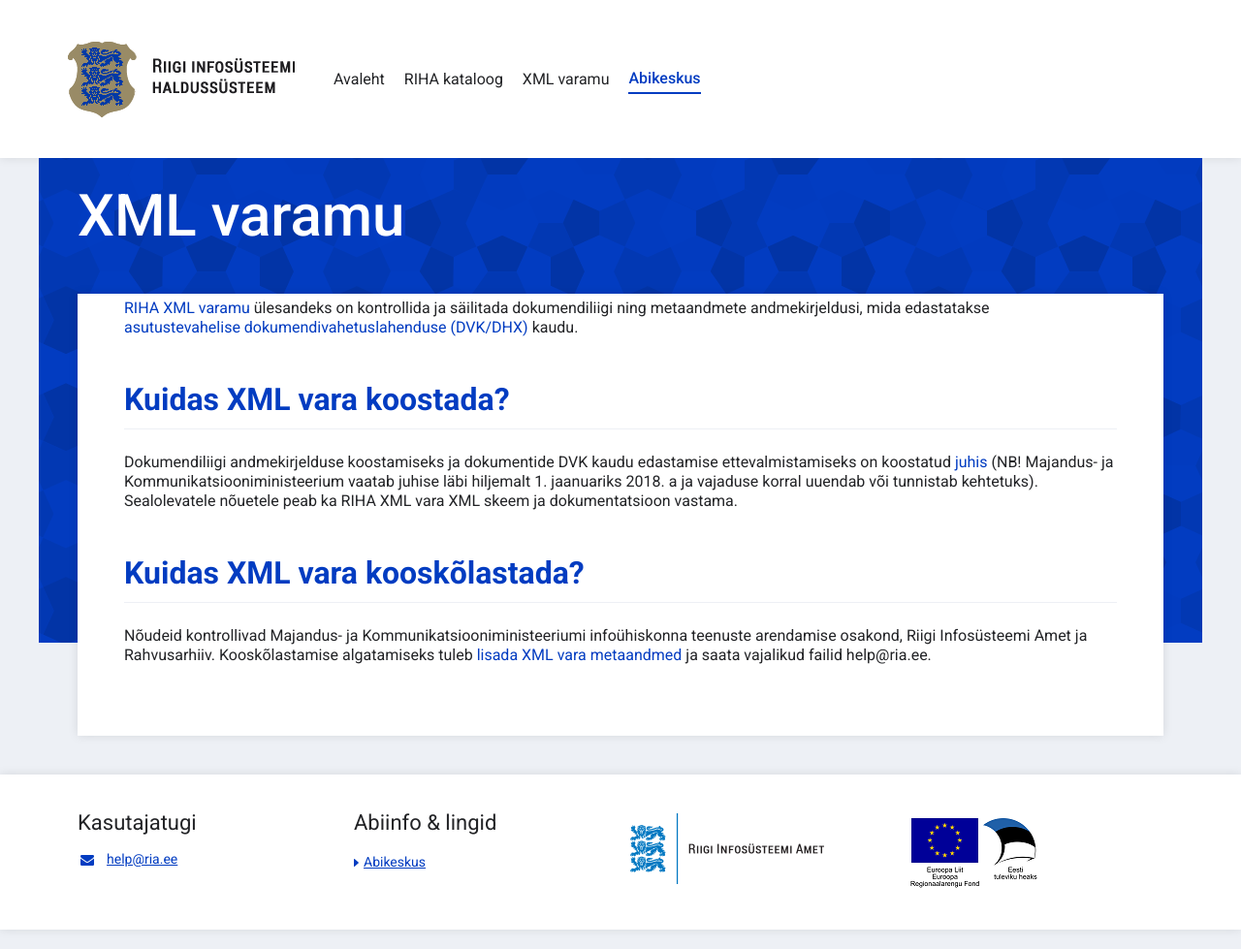
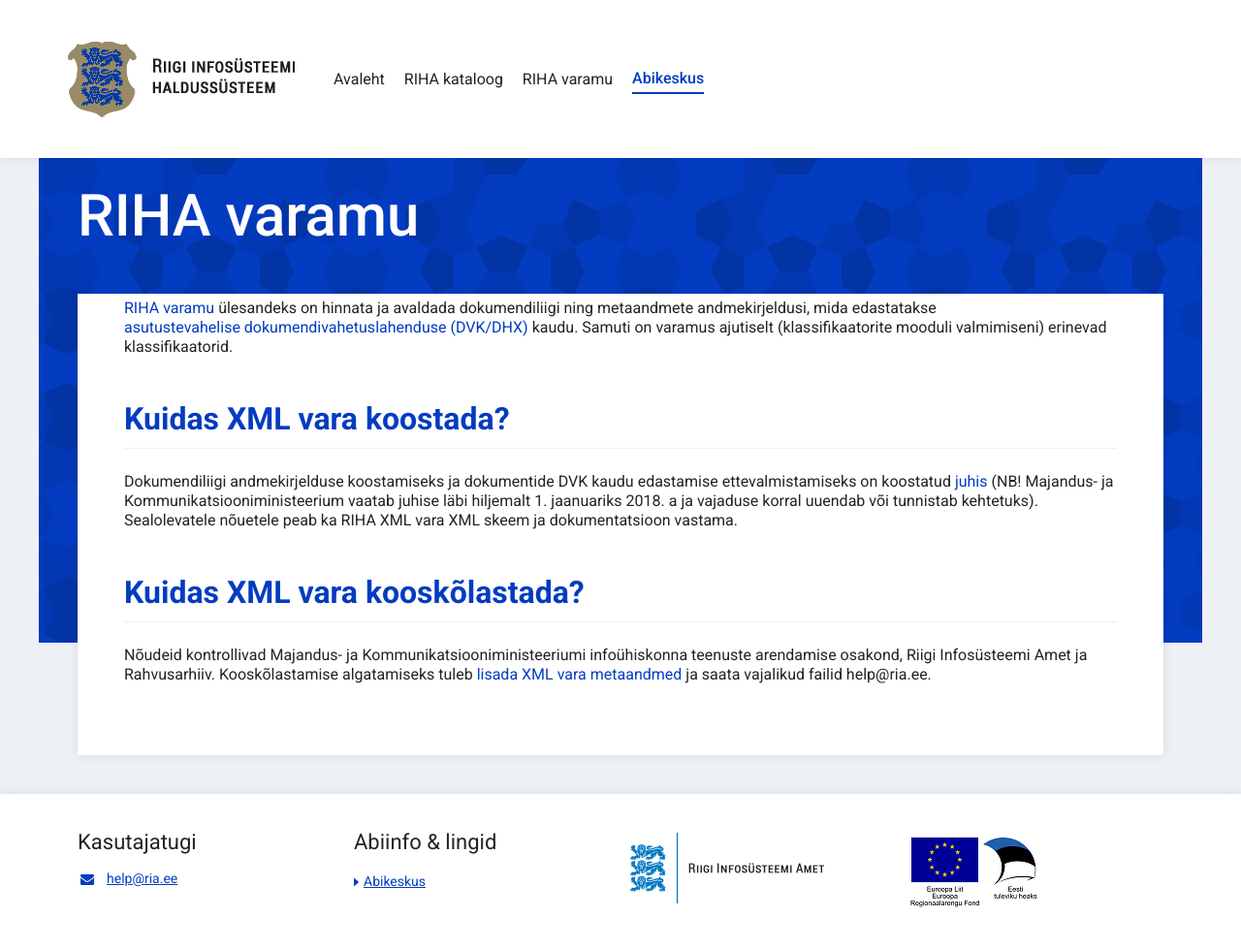
Before and after one commit to e-gov/RIHA-Help, a Jekyll site: the page built from docs/varamu.md, in a window 1280 px wide. Shown: the whole page at 97% size. Built offline with Jekyll 4.4.1, drawn with Linux system fonts in a browser that asks for light colours.

Commit message:
Change XML-varamu to varamu

```diff
--- a/docs/header.html
+++ b/docs/header.html
@@ -16,7 +16,7 @@
               <a class="nav-link" href="https://www.riha.ee/Infos%C3%BCsteemid">RIHA kataloog</a>
             </li>
             <li class="nav-item">
-              <a class="nav-link" href="https://varamu.riha.ee/">XML varamu</a>
+              <a class="nav-link" href="https://varamu.riha.ee/">RIHA varamu</a>
             </li>
             <li class="nav-item active">
               <a class="nav-link" href="https://abi.riha.ee/">Abikeskus <span class="sr-only">(current)</span></a>
--- a/docs/XML-varamu.md
+++ b/docs/varamu.md
@@ -1,8 +1,8 @@
 ---
-title: XML varamu
+title: RIHA varamu
 ---
 
-[RIHA XML varamu](https://varamu.riha.ee) ülesandeks on kontrollida ja säilitada dokumendiliigi ning metaandmete andmekirjeldusi, mida edastatakse [asutustevahelise dokumendivahetuslahenduse (DVK/DHX)](https://www.ria.ee/ee/dokumendivahetus-dhx.html) kaudu.
+[RIHA varamu](https://varamu.riha.ee) ülesandeks on hinnata ja avaldada dokumendiliigi ning metaandmete andmekirjeldusi, mida edastatakse [asutustevahelise dokumendivahetuslahenduse (DVK/DHX)](https://www.ria.ee/ee/dokumendivahetus-dhx.html) kaudu. Samuti on varamus ajutiselt (klassifikaatorite mooduli valmimiseni) erinevad klassifikaatorid.
 
 ## Kuidas XML vara koostada?
 Dokumendiliigi andmekirjelduse koostamiseks ja dokumentide DVK kaudu edastamise ettevalmistamiseks on koostatud [juhis](https://www.mkm.ee/sites/default/files/juhis_dokumendiliigi_xml_andmekirjelduse_koostamiseks.pdf) (NB! Majandus- ja Kommunikatsiooniministeerium vaatab juhise läbi hiljemalt 1. jaanuariks 2018. a ja vajaduse korral uuendab või tunnistab kehtetuks). Sealolevatele nõuetele peab ka RIHA XML vara XML skeem ja dokumentatsioon vastama.
```
Also changed, not shown: docs/index.md (+3 -3 lines).
